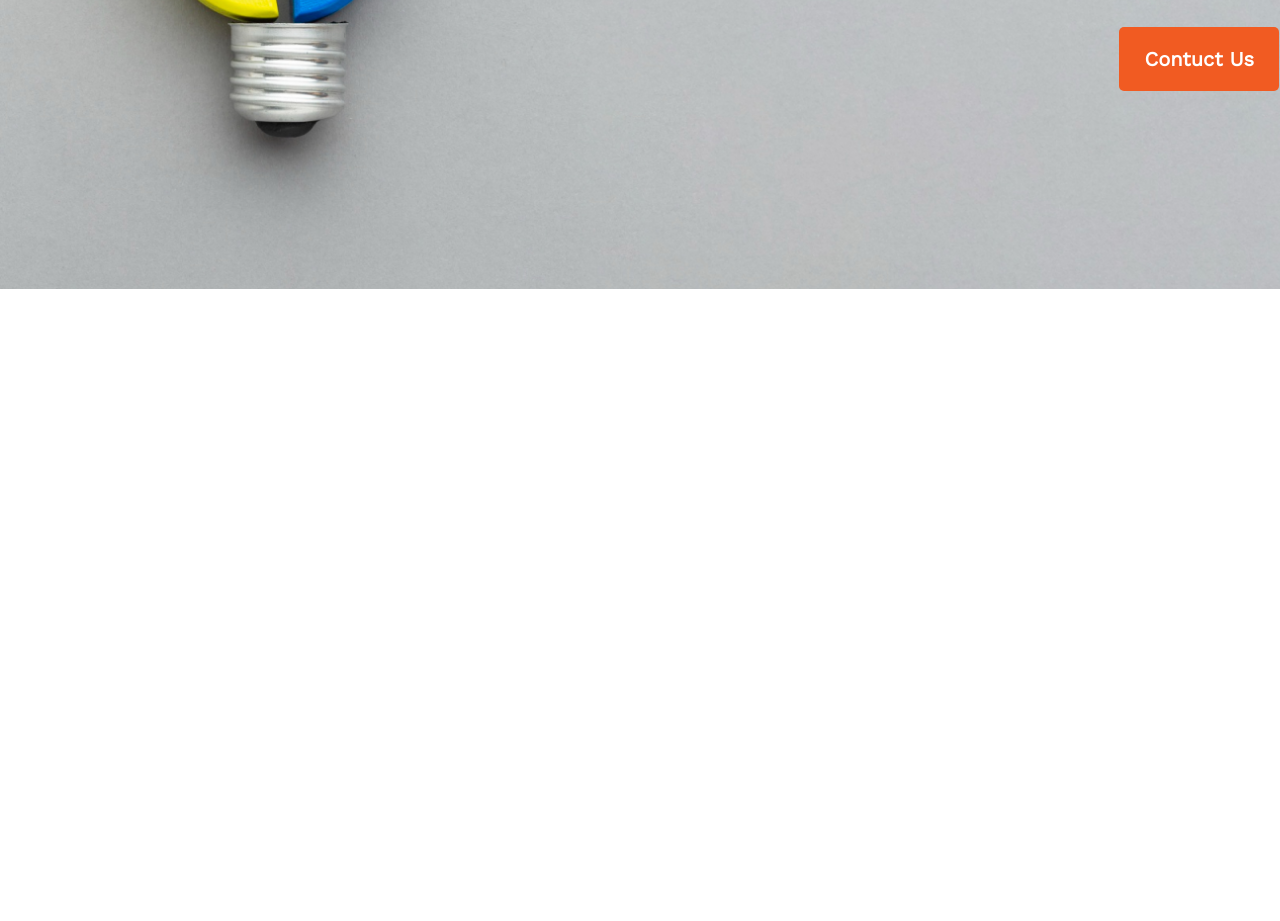
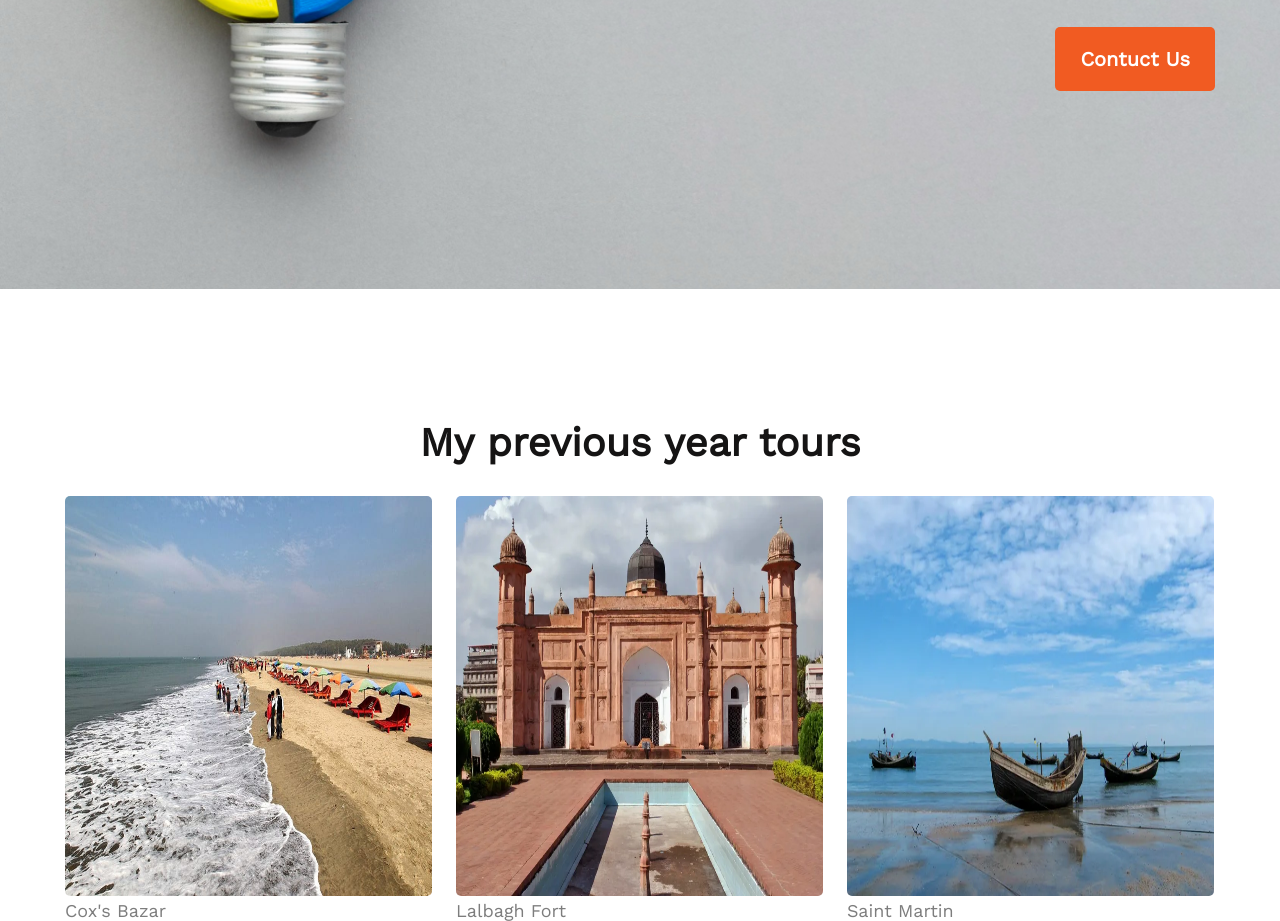
Before and after one commit to mrsharifull/my-new-year, a plain HTML site: page index.html in a window 1280 px wide. Shown: the part 511-1432 px from the top of the page. Before the commit the page ends 800 px from the top, so only its background shows below. Drawn offline with nearby package versions, Linux system fonts and the light colour scheme.

Commit message:
added my tours section

```diff
--- a/index.html
+++ b/index.html
@@ -21,5 +21,25 @@
             </div>
         </section>
     </header>
+    <main>
+        <!-- My tours section -->
+        <section class="my-tours">
+            <h3 class="section-title">My previous year tours</h3>
+            <div class="tour-place">
+                <figure>
+                    <img class="tour-place-image" src="images/tour-place/Cox's Bazar.jpg" alt="">
+                    <figcaption class="image-caption">Cox's Bazar</figcaption>
+                </figure>
+                <figure>
+                    <img class="tour-place-image" src="images/tour-place/Lalbagh Fort.webp" alt="">
+                    <figcaption class="image-caption">Lalbagh Fort</figcaption>
+                </figure>
+                <figure>
+                    <img class="tour-place-image" src="images/tour-place/Saint Martin.webp" alt="">
+                    <figcaption class="image-caption">Saint Martin</figcaption>
+                </figure>
+            </div>
+        </section>
+    </main>
 </body>
 </html>
--- a/styles/style.css
+++ b/styles/style.css
@@ -9,6 +9,13 @@ main{
 }
 section{
     margin-top: 130px;
+}
+.section-title{
+    font-weight: 700;
+    font-size: 40px;
+    color: #151414;
+    margin-bottom: 30px;
+    text-align: center;
 }
 .btn-primary{
     background-color: #F15B22;
@@ -31,6 +38,7 @@ header{
 }
 .banner{
     margin: 0 auto;
+    max-width: 1150px;
 }
 .banner-content{
     text-align: right;
@@ -48,3 +56,17 @@ header{
     margin-bottom: 30px;
     color: #444343;
 }
+/* My tours styles */
+.tour-place{
+    display: flex;
+    gap:24px;
+}
+.tour-place-image{
+    height: 400px;
+    width: 367px;
+    border-radius: 5px;
+}
+.image-caption{
+    font-size: 18px;
+    color: #7d7d7d;
+}
```
Also changed, not shown: images/tour-place/Cox's Bazar.jpg (added), images/tour-place/Lalbagh Fort.webp (added), images/tour-place/Saint Martin.webp (added).
